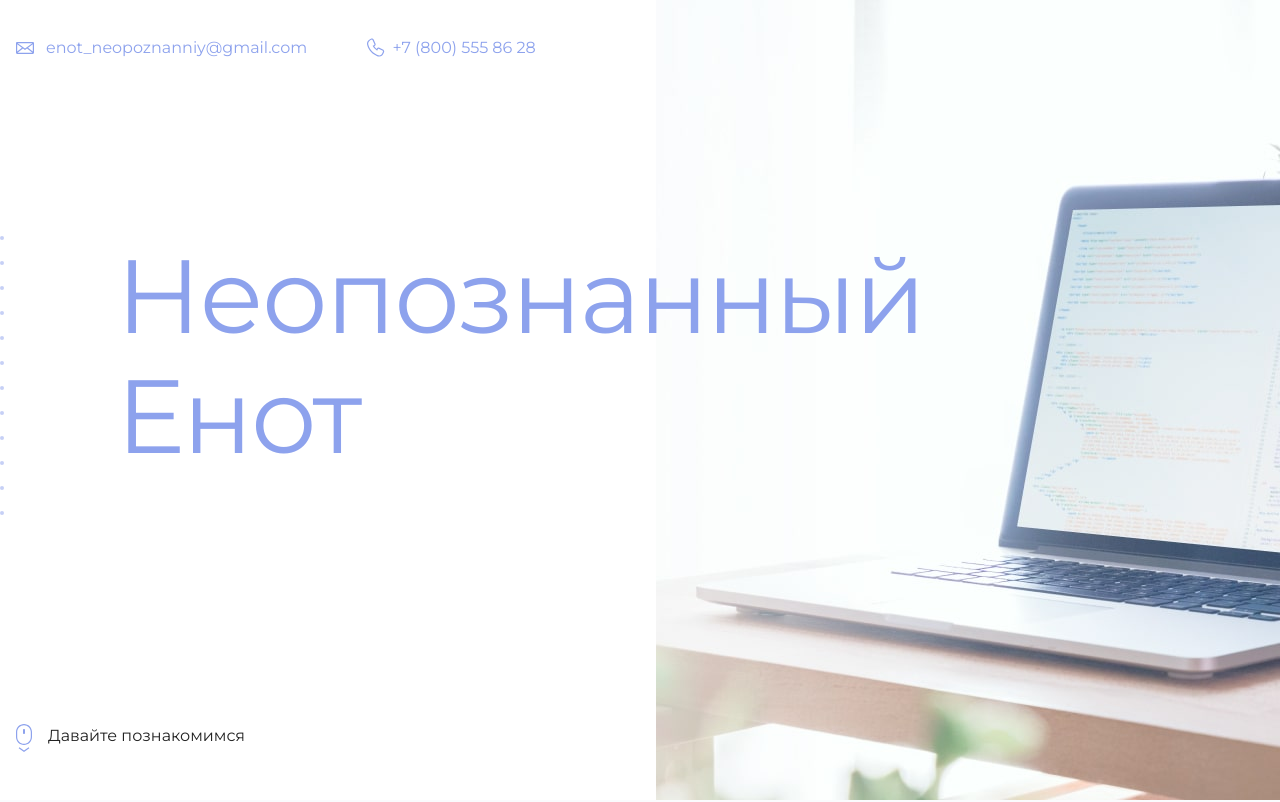
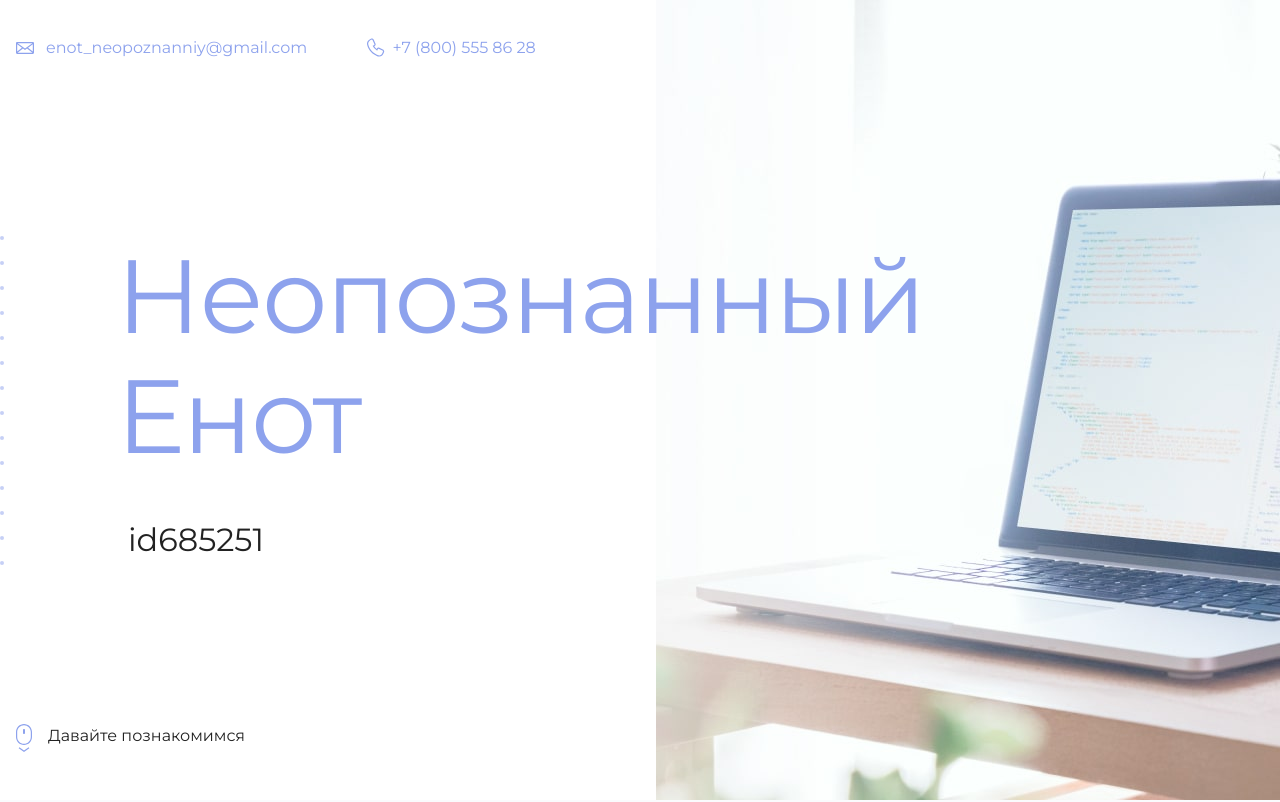
Before and after one commit to vokiss/myFirstRepo, a plain HTML site: page index.html in a window 1280 px wide. Shown: the top 802 px of the page. Drawn offline with Linux system fonts and the light colour scheme.

Commit message:
Update index.html

```diff
--- a/index.html
+++ b/index.html
@@ -19,7 +19,7 @@
       <section class="hero-image">
         <div class="container">
           <h1 class="heading">Неопознанный Енот</h1>
-          <p><id685251></p>
+          <p>id685251</p>
         </div>
       </section>
 
```
